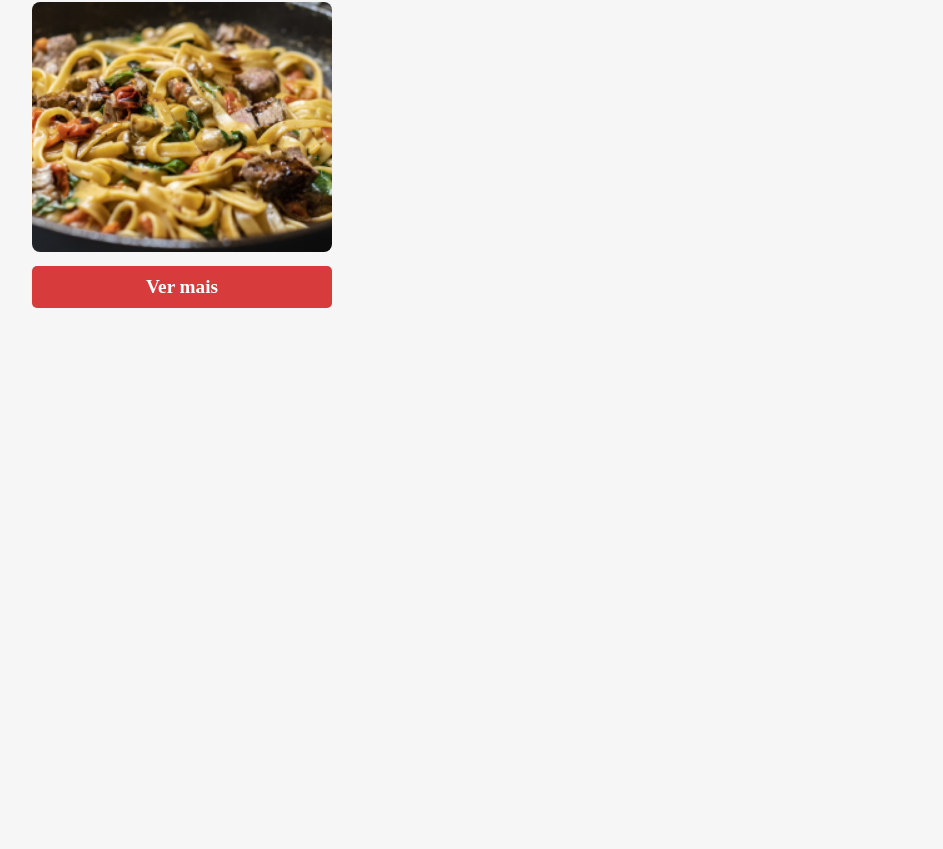
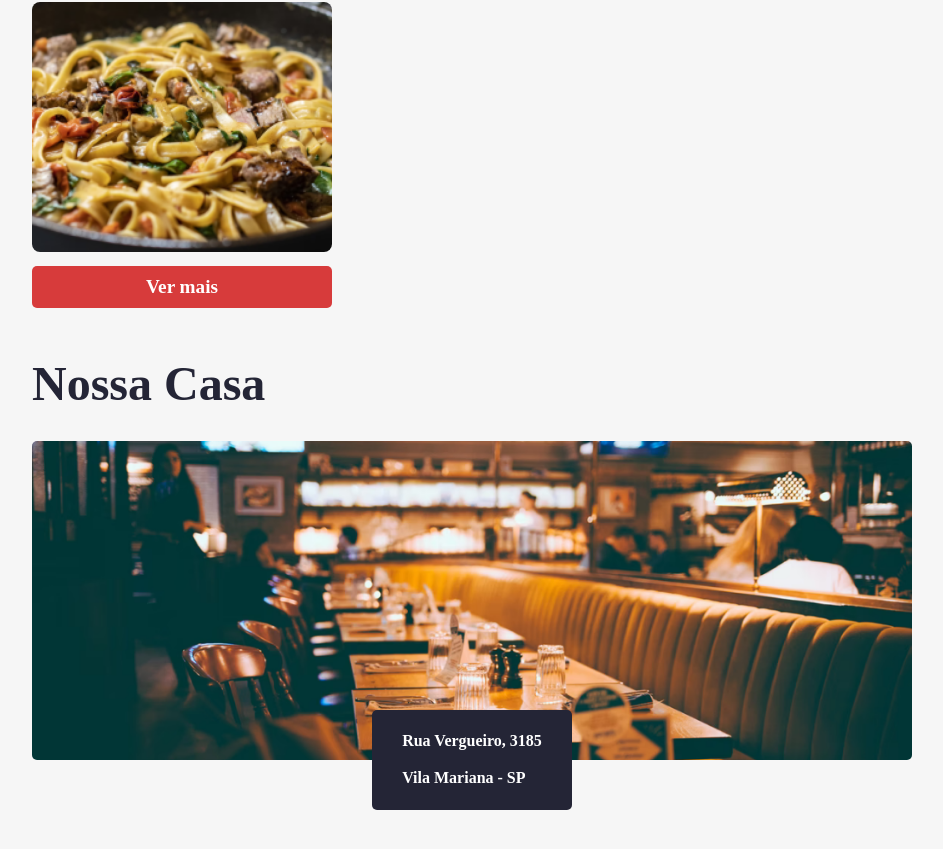
Before and after one commit to jonasmarquesdev/aluroni-router, a React (Create React App) app: page / in a window 1280 px wide. Shown: the part 922-1771 px from the top of the page, without its empty margins (168-1111 px from the left). Before the commit the page ends 1280 px from the top, so only its background shows below. Built offline with nearby package versions, Linux system fonts and the light colour scheme; a web font is replaced by a local one.

Commit message:
Finalizando inicio

```diff
--- a/src/pages/Inicio/index.tsx
+++ b/src/pages/Inicio/index.tsx
@@ -2,6 +2,8 @@
 import cardapio from 'data/cardapio.json';
 import styles from './Inicio.module.scss';
 import stylesTema from 'styles/Tema.module.scss';
+
+import nossaCasa from 'assets/nossa_casa.png';
 
 export default function Inicio() {
   let pratosRecomendados = [...cardapio];
@@ -23,6 +25,13 @@
           </div>
         ))}
       </div>
+      <h3 className={stylesTema.titulo}> Nossa Casa </h3>
+      <div className={styles.nossaCasa}>
+        <img src={nossaCasa} alt="Casa do aluroni" />
+        <div className={styles.nossaCasa__endereco}>
+          Rua Vergueiro, 3185 <br /> <br /> Vila Mariana - SP
+        </div>
+      </div>
     </section>
   );
 }
```
Also changed, not shown: src/assets/nossa_casa.png (added).
